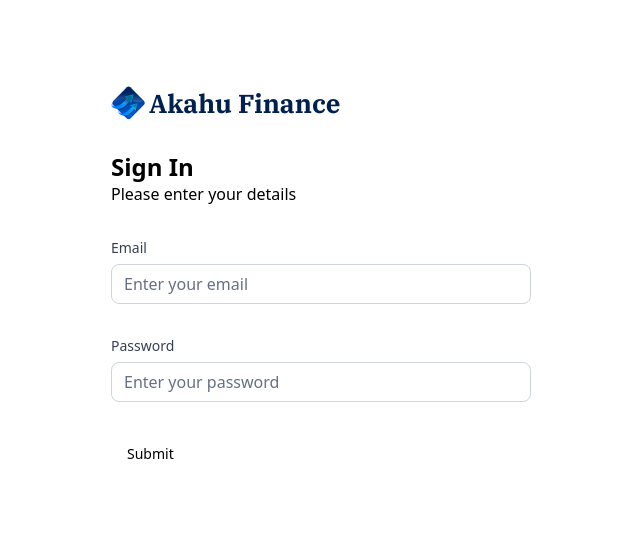
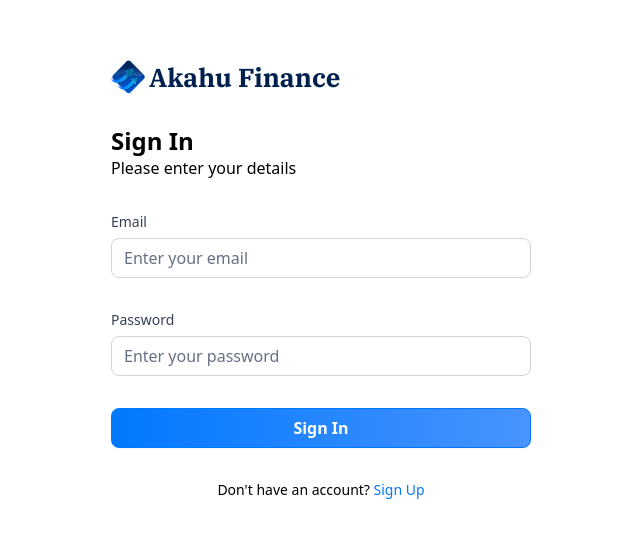
Before and after one commit to cchiem/akahu-finance-app, a Next.js app: page /sign-in in a window 1280 px wide. Shown: the part 120-658 px from the top of the page, without its empty margins (319-959 px from the left). Built offline with nearby package versions, Linux system fonts and the light colour scheme.

Commit message:
submit form

```diff
--- a/src/components/AuthForm.tsx
+++ b/src/components/AuthForm.tsx
@@ -18,6 +18,7 @@ import {
 import { Input } from "@/components/ui/input";
 import CustomInput from "./CustomInput";
 import { authFormSchema } from "@/lib/utils";
+import { Loader2 } from "lucide-react";
 
 const AuthForm = ({ type }: { type: string }) => {
     const form = useForm<z.infer<typeof authFormSchema>>({
@@ -28,26 +29,45 @@ const AuthForm = ({ type }: { type: string }) => {
         },
     });
     const [user, setUser] = useState(null);
+    const [isLoading, setIsLoading] = useState(false);
 
     function onSubmit(values: z.infer<typeof authFormSchema>) {
         // Do something with the form values.
         // ✅ This will be type-safe and validated.
+        setIsLoading(true);
         console.log(values);
+        setIsLoading(false);
     }
 
     return (
         <section className="auth-form">
             <header className="flex flex-col gap-5 md:gap-8">
-        <Link href="/" className="flex cursor-pointer items-center gap-1">
-          <Image src="/icons/logo.svg" alt="logo" width={34} height={34} />
-          <h1 className="text-26 font-ibm-plex-serif font-bold text-black-1">Akahu Finance</h1>
+                <Link
+                    href="/"
+                    className="flex cursor-pointer items-center gap-1"
+                >
+                    <Image
+                        src="/icons/logo.svg"
+                        alt="logo"
+                        width={34}
+                        height={34}
+                    />
+                    <h1 className="text-26 font-ibm-plex-serif font-bold text-black-1">
+                        Akahu Finance
+                    </h1>
                 </Link>
 
                 <div className="flex flex-col gap-1 md:gap-3">
                     <h1 className="text-24 lg:text-35 font-semibold text-grey-900">
-            {user ? "Link Account" : type === "sign-in" ? "Sign In" : "Sign Up"}
+                        {user
+                            ? "Link Account"
+                            : type === "sign-in"
+                            ? "Sign In"
+                            : "Sign Up"}
                         <p className="text-16 font-normal text-grey-600">
-              {user ? "Link your account to get started" : "Please enter your details"}
+                            {user
+                                ? "Link your account to get started"
+                                : "Please enter your details"}
                         </p>
                     </h1>
                 </div>
@@ -57,7 +77,10 @@ const AuthForm = ({ type }: { type: string }) => {
             ) : (
                 <>
                     <Form {...form}>
-            <form onSubmit={form.handleSubmit(onSubmit)} className="space-y-8">
+                        <form
+                            onSubmit={form.handleSubmit(onSubmit)}
+                            className="space-y-8"
+                        >
                             <CustomInput
                                 control={form.control}
                                 name="email"
@@ -71,9 +94,41 @@ const AuthForm = ({ type }: { type: string }) => {
                                 label="Password"
                                 placeholder="Enter your password"
                             />
-              <Button type="submit">Submit</Button>
+                            <div className="flex flex-col gap-4">
+                                <Button type="submit" className="form-btn">
+                                    {isLoading ? (
+                                        <>
+                                            <Loader2
+                                                size={16}
+                                                className="animate-spin"
+                                            />{" "}
+                                            &nbsp; Loading...
+                                        </>
+                                    ) : type === "sign-in" ? (
+                                        "Sign In"
+                                    ) : (
+                                        "Sign Up"
+                                    )}
+                                </Button>
+                            </div>
                         </form>
-          </Form>{" "}
+                    </Form>
+
+                    <footer className="flex justify-center gap-1">
+                        <p className="text-14 font-normal text-grey-600">
+                            {type === "sign-in"
+                                ? "Don't have an account?"
+                                : "Already have an account?"}{" "}
+                            <Link
+                                href={
+                                    type === "sign-in" ? "/sign-up" : "/sign-in"
+                                }
+                                className="form-link"
+                            >
+                                {type === "sign-in" ? "Sign Up" : "Sign In"}
+                            </Link>
+                        </p>
+                    </footer>
                 </>
             )}
         </section>
--- a/src/components/CustomInput.tsx
+++ b/src/components/CustomInput.tsx
@@ -29,7 +29,12 @@ const CustomInput = ({ control, name, label, placeholder }: CustomInput) => {
           <FormLabel className="form-label">{label}</FormLabel>
           <div className="flex w-full flex-col">
             <FormControl>
-              <Input placeholder={placeholder} className="input-class" {...field} />
+              <Input
+                placeholder={placeholder}
+                className="input-class"
+                type={name === "password" ? "password" : "text"}
+                {...field}
+              />
             </FormControl>
             <FormMessage className="form-message mt-2" />
           </div>
```
Also changed, not shown: 1 other file (tests, documents, lock files or other folders). Lines whose indentation alone changed are shown as unchanged.
